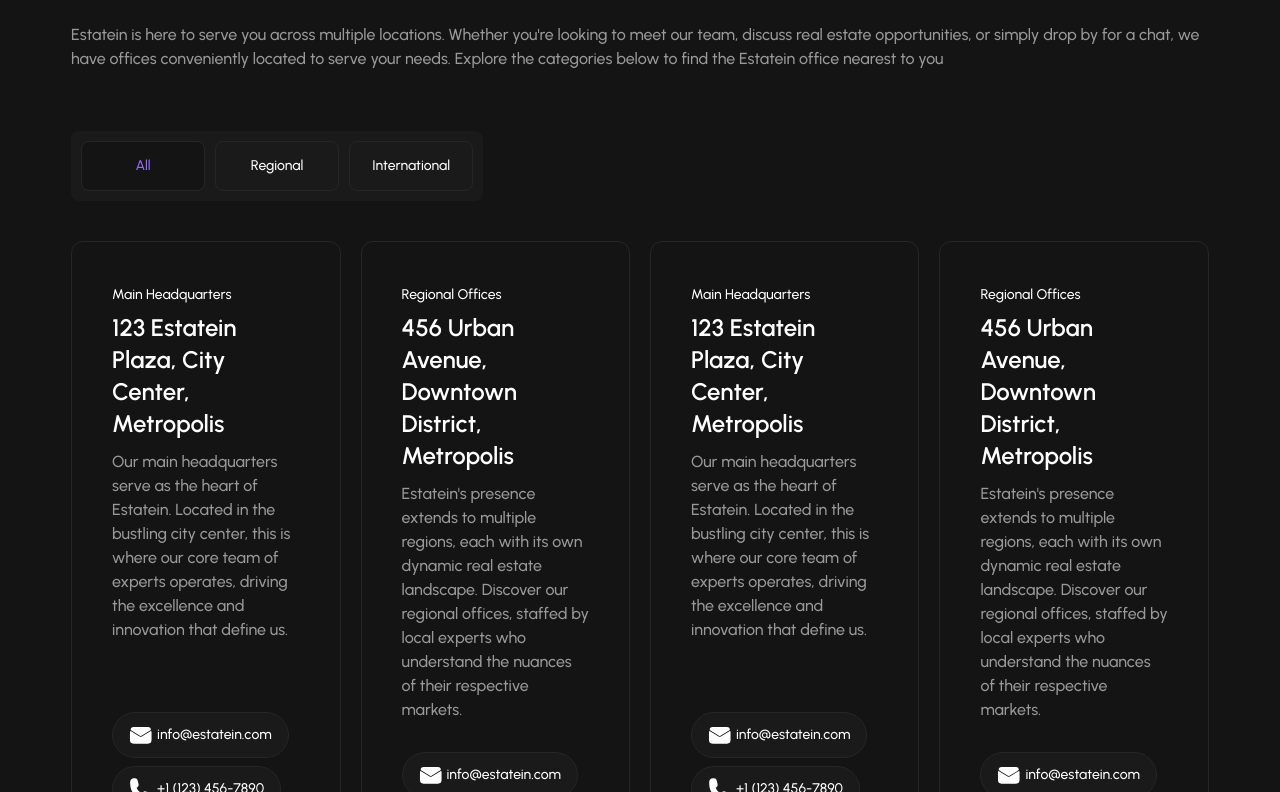
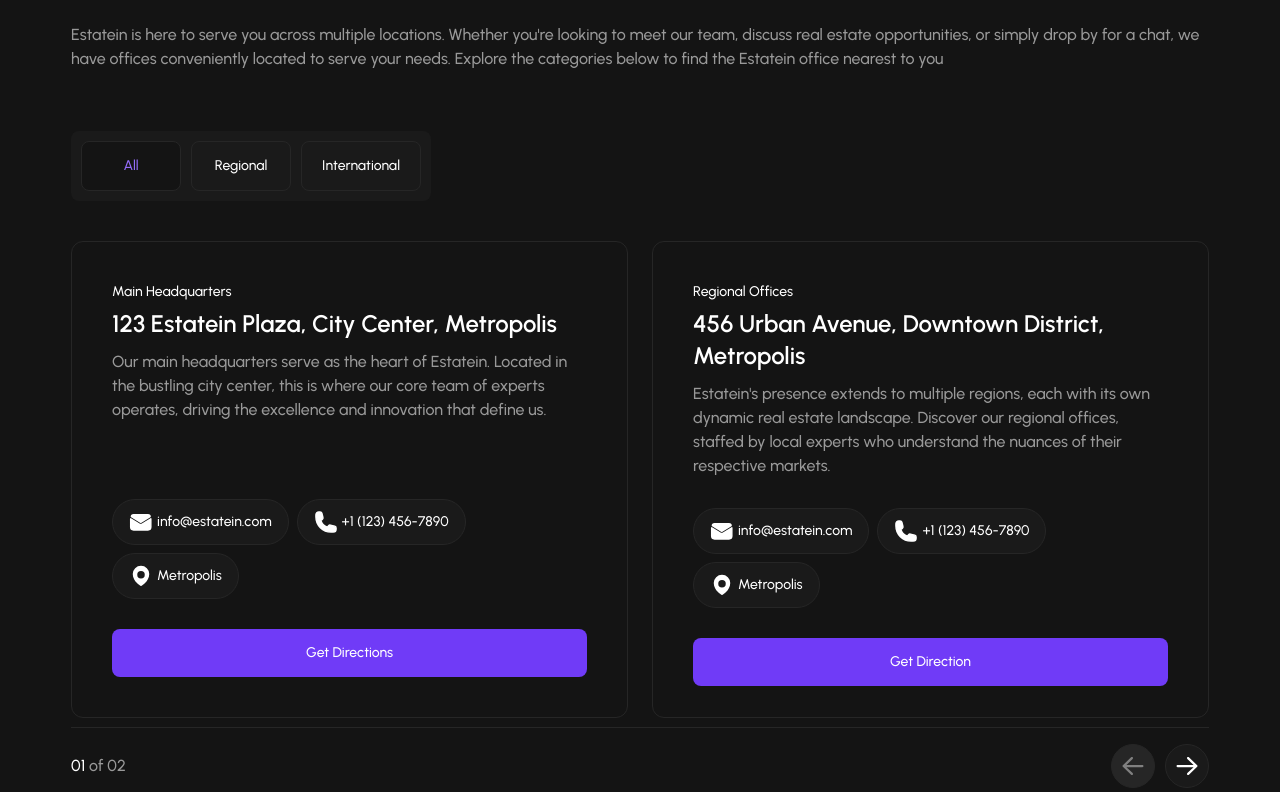
Before and after one commit to noorhaan-almohammed/Real-Estate-Business-Website, a React (Vite) app: page /contact in a window 1280 px wide. Shown: the part 1728-2520 px from the top of the page. Built offline with nearby package versions, Linux system fonts and the light colour scheme.

Commit message:
Edit Tabs and Card  OurOfficeLocation

```diff
--- a/src/components/cards/LocationCard.tsx
+++ b/src/components/cards/LocationCard.tsx
@@ -1,36 +1,39 @@
 import type { ReactNode } from "react";
 import InfoComponent from "../sharedComponents/InfoComponent";
 import Button from "../sharedComponents/Button";
+
 // Contact Detail Data type
 interface ContactDetails {
-        icon: ReactNode;
-        title: string[];
+    icon: ReactNode;
+    title: string[];
 }
+
 // Card Data type
 interface LocationCardData {
-    title:string,
-    address:string,
-    description:string,
-    btnText:string,
-    btnLink:string,
-    contactDetails:ContactDetails[],
+    title: string,
+    address: string,
+    description: string,
+    btnText: string,
+    btnLink: string,
+    contactDetails: ContactDetails[],
 }
-function LocationCard({title,address,description,contactDetails,btnLink,btnText}:LocationCardData) {
+
+function LocationCard({ title, address, description, contactDetails, btnLink, btnText }: LocationCardData) {
     return (
-        <div className="lg:w-[49.0607%] w-full bg-Grey-08 border border-Grey-15 p-6 lg:p-10 xl:p-12.5 rounded-xl flex justify-between flex-col xl:gap-10 md:gap-7.5 gap-6">
-            <div>
+        <div className="w-full h-[98%] bg-Grey-08 border border-Grey-15 p-6 lg:p-10 xl:p-12.5 rounded-xl flex flex-col xl:gap-10 md:gap-7.5 gap-6">
+            <div className="flex-1 flex flex-col">
                 <span className="urbanist text-sm xl:text-lg font-medium text-White">{title}</span>
                 <h3 className="xl:text-3xl md:text-2xl text-xl font-semibold mt-1 mb-2 md:mt-1.5 md:mb-2.5 xl:mt-2.5 xl:mb-3.5 text-White">{address}</h3>
-                <p className="text-sm md:text-base xl:text-lg font-medium text-Grey-60">{description}</p>
+                <p className="text-sm md:text-base xl:text-lg font-medium text-Grey-60 flex-1">{description}</p>
             </div>
             <div className="flex gap-2 xl:gap-2.5 flex-wrap">
-                {contactDetails.map((cont,index) => {
-                    return(
-                        <InfoComponent key={index} icon={cont.icon} desc={cont.title} padding={"py-2.5 px-4 xl:py-3.5 xl:px-5"}/>
+                {contactDetails.map((cont, index) => {
+                    return (
+                        <InfoComponent key={index} icon={cont.icon} desc={cont.title} padding={"py-2.5 px-4 xl:py-3.5 xl:px-5"} />
                     )
                 })}
             </div>
-            <Button link={btnLink} content={btnText} className="bg-Purple-60"/>
+            <Button link={btnLink} content={btnText} className="bg-Purple-60" />
         </div>
     )
 }
--- a/src/sections/Contact/OurOfficeFilters.tsx
+++ b/src/sections/Contact/OurOfficeFilters.tsx
@@ -1,7 +1,10 @@
+
 import { useState } from "react";
 import LocationCard from "../../components/cards/LocationCard";
 import { type CategoriesCardType, type ContactDiscoverLocationsFilterDataType } from "../../types/Contact/ContactType";
-function OurOfficeFilters({data}:{data:ContactDiscoverLocationsFilterDataType}) {
+import Slider from "../../components/sharedComponents/Slider";
+
+function OurOfficeFilters({ data }: { data: ContactDiscoverLocationsFilterDataType }) {
     const [activeTab, setActiveTab] = useState<string>("All");
     const filteredCards =
         activeTab === "All"
@@ -9,17 +12,30 @@ function OurOfficeFilters({data}:{data:ContactDiscoverLocationsFilterDataType})
             : data.categoriesCard.filter(
                 (item) => item.id.toLowerCase() === activeTab.toLowerCase()
             );
+
+     const locationCards = filteredCards.map((item: CategoriesCardType, index) => (
+        <div key={index} className="h-full">
+            <LocationCard
+                title={item.title}
+                address={item.address}
+                description={item.description}
+                contactDetails={item.contactDetailes}
+                btnLink={item.button.link}
+                btnText={item.button.text}
+            />
+        </div>
+    ));
+
     return (
         <div className="flex flex-col gap-7.5 md:gap-10 xl:gap-12.5">
-            <div className="tabs flex gap-2.5  bg-Grey-10 rounded-lg xl:rounded-xl p-2.5 w-fit ">
+            <div className="tabs flex flex-wrap gap-2.5 bg-Grey-10 rounded-lg xl:rounded-xl p-2.5 w-full md:w-fit" data-aos="fade-right">
                 {data.FilterOptions.map((option) => (
                     <button
                         key={option}
                         onClick={() => setActiveTab(option)}
-                        className={`py-3.5 px-5 xl:py-4.5 xl:px-6 min-w-25 md:min-w-31 xl:min-w-39.5 rounded-lg xl:rounded-[10px] border border-Grey-15
-                            transition-all duration-200 text-sm xl:text-lg font-medium
-                        ${
-                            activeTab === option
+                        className={`py-3 px-4 md:py-3.5 md:px-5 xl:py-4.5 xl:px-6 min-w-20 md:min-w-25 xl:min-w-31 rounded-lg xl:rounded-[10px] border border-Grey-15
+                            transition-all duration-200 text-xs md:text-sm xl:text-lg font-medium whitespace-nowrap
+                        ${activeTab === option
                                 ? "bg-Grey-08 text-Purple-70"
                                 : "bg-transparent hover:border-white text-White"
                             }`}
@@ -28,18 +44,20 @@ function OurOfficeFilters({data}:{data:ContactDiscoverLocationsFilterDataType})
                     </button>
                 ))}
             </div>
-            <div className="w-full flex flex-col lg:flex-row justify-between gap-5">
-                {filteredCards.map((item: CategoriesCardType, index) => (
-                    <LocationCard
-                        key={index}
-                        title={item.title}
-                        address={item.address}
-                        description={item.description}
-                        contactDetails={item.contactDetailes}
-                        btnLink={item.button.link}
-                        btnText={item.button.text}
+            <div className="w-full">
+                {filteredCards.length > 2 ? (
+                    <Slider
+                        cards={locationCards}
+                        num_Of_Cards_in_sm_screen={1}
+                        num_Of_Cards_in_md_screen={1}
+                        num_Of_Cards_in_xl_screen={2}
+                        gap_cards="gap-6"
                     />
-                ))}
+                ) : (
+                     <div className="grid grid-cols-1 lg:grid-cols-2 gap-6">
+                        {locationCards}
+                    </div>
+                )}
             </div>
         </div>
     )
```
Lines whose indentation alone changed are shown as unchanged.
